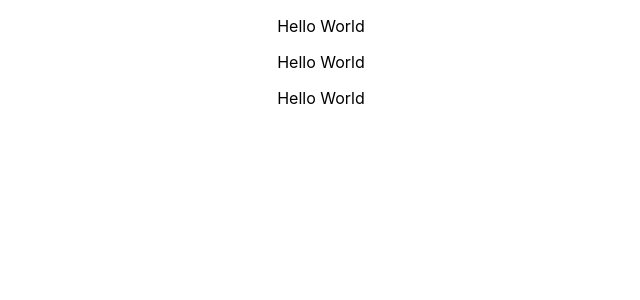
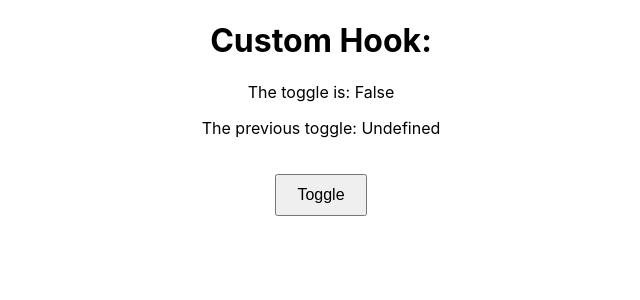
Before and after one commit to FedotovDenis/octen_school_lessons_react, a React (Create React App) app: page / in a window 1280 px wide. Shown: the top 300 px of the page, without its empty margins (319-959 px from the left). Built offline with nearby package versions, Linux system fonts and the light colour scheme.

Commit message:
usePrevious - hook that allows a component to keep track of the previous value of a variable

```diff
--- a/src/App.tsx
+++ b/src/App.tsx
@@ -1,12 +1,16 @@
+/*
+2. usePrevious - hook that allows a component to keep track of the previous value of a variable
+ */
+
 import React from 'react';
-import './App.css';
+import Content from "./componens/Content";
 
-function App() {
-  return (
-    <div className="App">
-      <p>Hello World</p>
-    </div>
-  );
+const App: React.FC = () => {
+    return (
+        <div className="App">
+            <Content />
+        </div>
+    );
 }
 
 export default App;
--- /dev/null
+++ b/src/componens/Content.tsx
@@ -0,0 +1,19 @@
+import React from 'react';
+import useToggle from './useToggle';
+import usePrevious from './usePrevious';
+import styles from './style.module.css';
+const Content: React.FC = () => {
+    const [isToggled, toggle] = useToggle();
+    const previousToggled = usePrevious(isToggled);
+
+    return (
+        <div className={styles.App}>
+            <h1>Custom Hook:</h1>
+            <p>The toggle is: {isToggled ? 'True' : 'False'}</p>
+            <p>The previous toggle: {previousToggled !== undefined ? (previousToggled ? 'True' : 'False') : 'Undefined'}</p>
+            <button onClick={toggle} className={styles.Button}>Toggle</button>
+        </div>
+    );
+}
+
+export default Content;
--- /dev/null
+++ b/src/componens/style.module.css
@@ -0,0 +1,10 @@
+.App {
+    text-align: center;
+}
+
+.Button {
+    padding: 10px 20px;
+    font-size: 16px;
+    cursor: pointer;
+    margin: 20px;
+}
--- /dev/null
+++ b/src/componens/usePrevious.tsx
@@ -0,0 +1,13 @@
+import { useRef, useEffect } from 'react';
+
+const usePrevious = <T,>(value: T): T | undefined => {
+    const ref = useRef<T>();
+
+    useEffect(() => {
+        ref.current = value;
+    }, [value]);
+
+    return ref.current;
+};
+
+export default usePrevious;
--- /dev/null
+++ b/src/componens/useToggle.tsx
@@ -0,0 +1,13 @@
+import { useState, useCallback } from 'react';
+
+const useToggle = (initialValue: boolean = false): [boolean, () => void] => {
+    const [value, setValue] = useState<boolean>(initialValue);
+
+    const toggleValue = useCallback(() => {
+        setValue(prevValue => !prevValue);
+    }, []);
+
+    return [value, toggleValue];
+};
+
+export default useToggle;
--- a/src/index.tsx
+++ b/src/index.tsx
@@ -10,8 +10,6 @@ const root = ReactDOM.createRoot(
 root.render(
     <>
     <App />
-<App />
-<App />
     </>
 );
 
```
